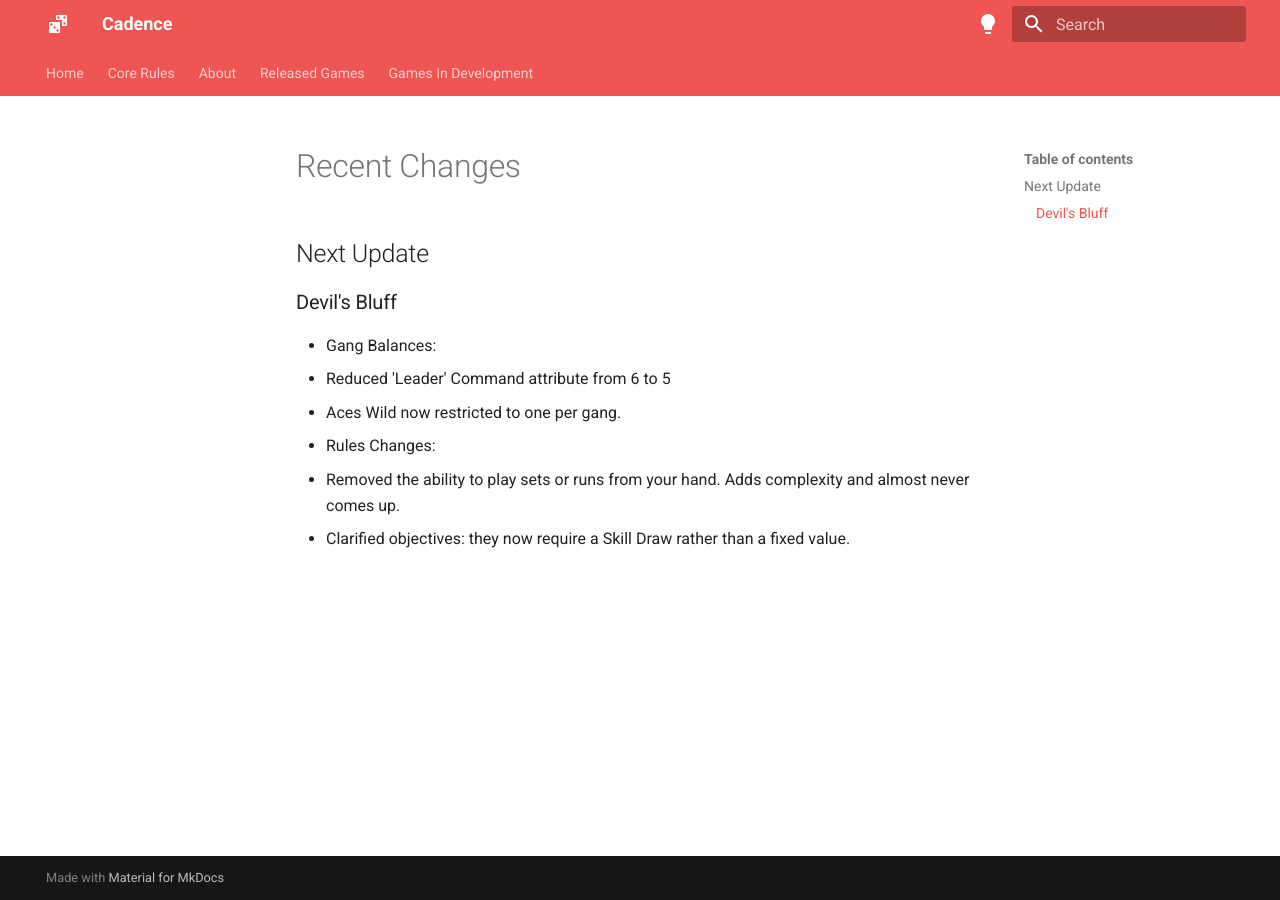
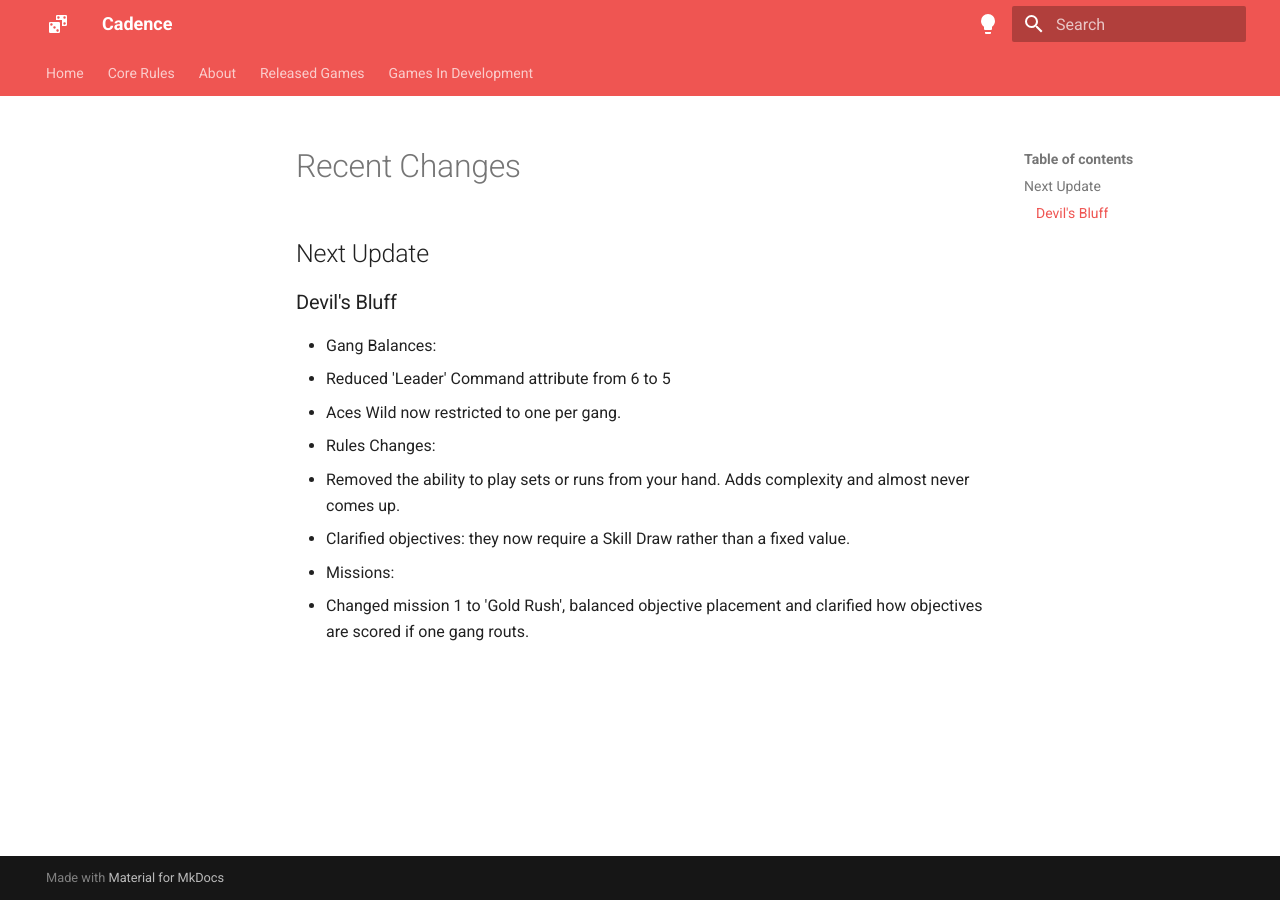
Before and after one commit to open-source-tabletop/cadence-website, an MkDocs documentation site: the page built from docs/recent-changes.md, in a window 1280 px wide. Built offline with MkDocs 1.6.1 and Material for MkDocs 9.7.7, drawn with Linux system fonts in a browser that asks for light colours.

Commit message:
update docs/recent-changes.md

```diff
--- a/docs/recent-changes.md
+++ b/docs/recent-changes.md
@@ -10,3 +10,5 @@
 - Rules Changes:
   - Removed the ability to play sets or runs from your hand. Adds complexity and almost never comes up.
   - Clarified objectives: they now require a Skill Draw rather than a fixed value.
+- Missions:
+  - Changed mission 1 to 'Gold Rush', balanced objective placement and clarified how objectives are scored if one gang routs.
```
